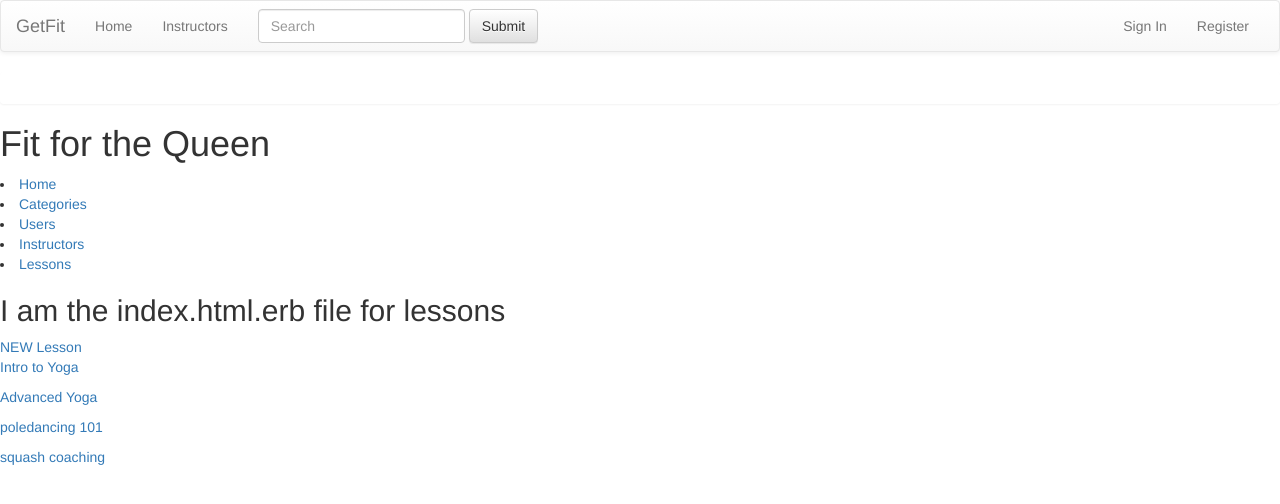
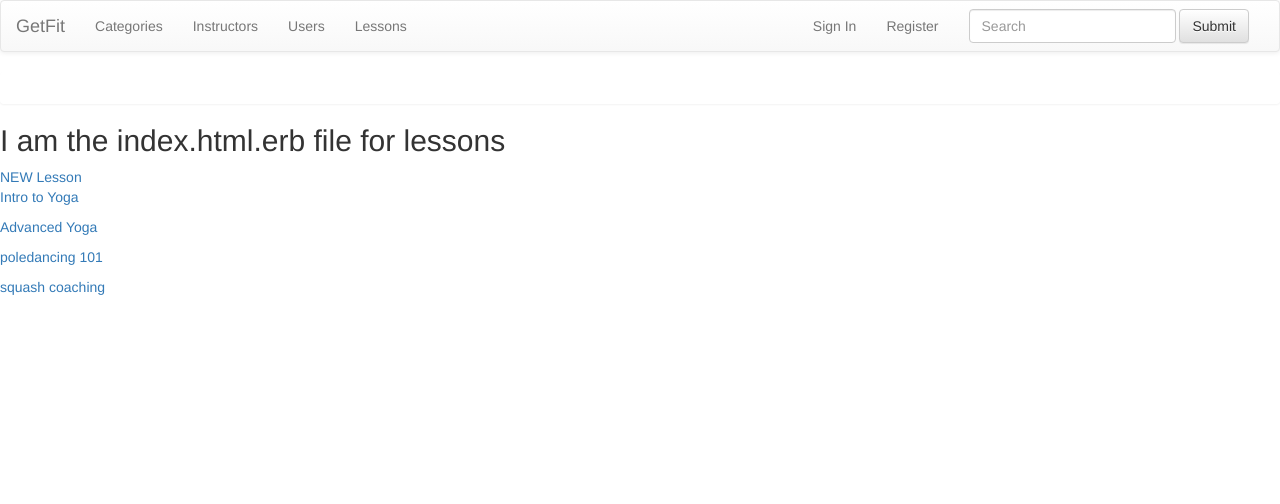
Before and after one commit to Tolulopes/Group_Project_Fitness_app, a Rails app: page /lessons in a window 1280 px wide. Shown: the top 504 px of the page. Run offline with Rails 7, Linux system fonts and the light colour scheme; data comes from the database, SQL or seed files in the repository; some libraries are stand-ins or nearby versions.

Commit message:
added all links to nav bar

```diff
--- a/fitness_app/app/views/layouts/application.html.erb
+++ b/fitness_app/app/views/layouts/application.html.erb
@@ -1,24 +1,18 @@
 <!DOCTYPE html>
 <html>
 <head>
-  <title>Fit for the Queen</title>
+  <title>GetFit</title>
   <%= stylesheet_link_tag    'application', media: 'all', 'data-turbolinks-track' => true %>
   <%= javascript_include_tag 'application', 'data-turbolinks-track' => true %>
   <%= csrf_meta_tags %>
-  <!-- Latest compiled and minified CSS -->
   <link rel="stylesheet" href="https://maxcdn.bootstrapcdn.com/bootstrap/3.3.2/css/bootstrap.min.css">
-
-  <!-- Optional theme -->
   <link rel="stylesheet" href="https://maxcdn.bootstrapcdn.com/bootstrap/3.3.2/css/bootstrap-theme.min.css">
-
-  <!-- Latest compiled and minified JavaScript -->
   <script src="https://maxcdn.bootstrapcdn.com/bootstrap/3.3.2/js/bootstrap.min.js"></script>
 </head>
 <body>
-
   <nav class="navbar navbar-default">
     <div class="container-fluid">
-    <!-- Brand and toggle get grouped for better mobile display -->
+
       <div class="navbar-header">
         <button type="button" class="navbar-toggle collapsed" data-toggle="collapse" data-target="#bs-example-navbar-collapse-1">
           <span class="sr-only">Toggle navigation</span>
@@ -26,19 +20,20 @@
           <span class="icon-bar"></span>
           <span class="icon-bar"></span>
         </button>
-      <a class="navbar-brand" href="#">GetFit</a>
+        <a class="navbar-brand" href="/">GetFit</a>
       </div>
-
-    <!-- Collect the nav links, forms, and other content for toggling -->
       <div class="collapse navbar-collapse" id="bs-example-navbar-collapse-1">
         <ul class="nav navbar-nav">
-        <li><%= link_to "Home", root_path %></li>
+
+          <li><%= link_to "Categories", categories_path %></li>
           <li><%= link_to "Instructors", users_path %></li>
+          <li><%= link_to "Users", users_path %></li>
+          <li><%= link_to "Lessons", lessons_path %></li>
 
         </ul>
       </li>
     </ul>
-      <form class="navbar-form navbar-left" role="search">
+    <form class="navbar-form navbar-right" role="search">
       <div class="form-group">
         <input type="text" class="form-control" placeholder="Search">
       </div>
@@ -46,7 +41,7 @@
     </form>
     <ul class="nav navbar-nav navbar-right">
       <% if current_user %>
-           <li><%= current_user.email %></li>
+
       <li><%= link_to "Log out", destroy_user_session_path, method: :delete %></li>
       <% else %>
       <li><%= link_to "Sign In", new_user_session_path %></li>
@@ -58,23 +53,8 @@
 </div><!-- /.navbar-collapse -->
 </div><!-- /.container-fluid -->
 </nav>
-
 <p class="notice"><%= notice %></p>
 <p class="alert"><%= alert %></p>
-
-  <h1>Fit for the Queen</h1>
-
-  <nav>
-    <div id="list">
-      <li><%= link_to "Home", root_path %></li>
-      <li><%= link_to "Categories", categories_path %></li>
-      <li><%= link_to "Users", users_path %></li>
-      <li><%= link_to "Instructors", users_path %></li>
-      <li><%= link_to "Lessons", lessons_path %></li>
-    </div>
-  </nav>
-
-
 <%= yield %>
 
 </body>
```
Lines whose indentation alone changed are shown as unchanged.
